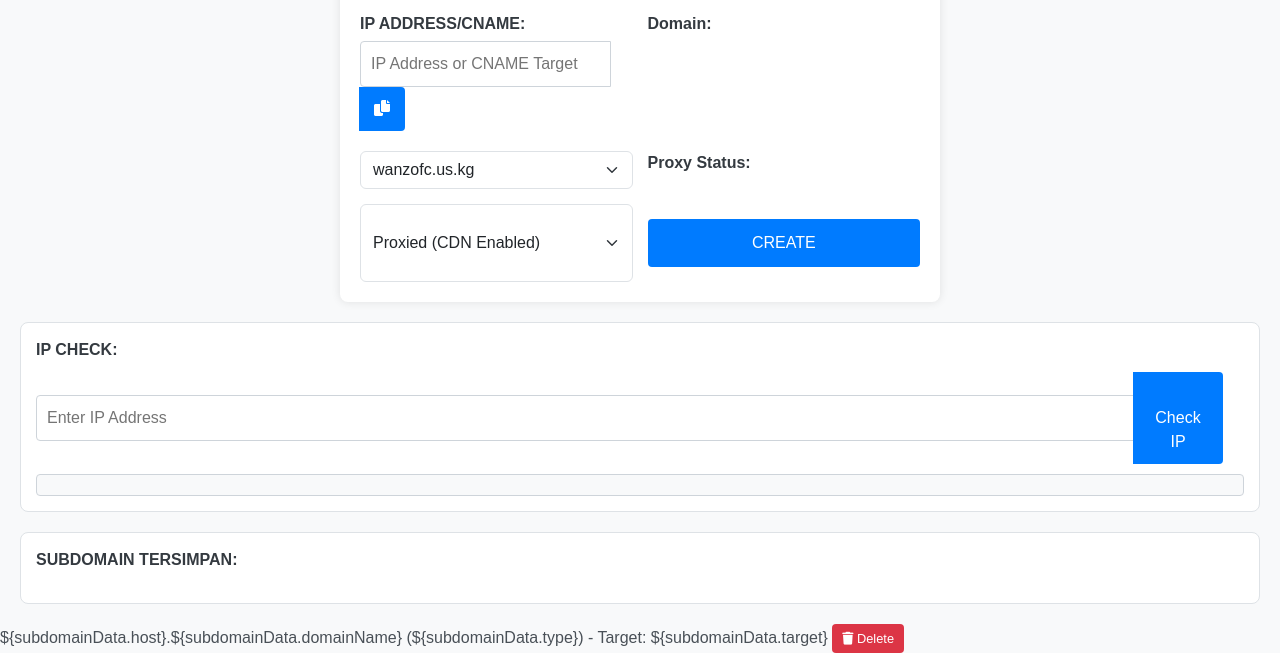
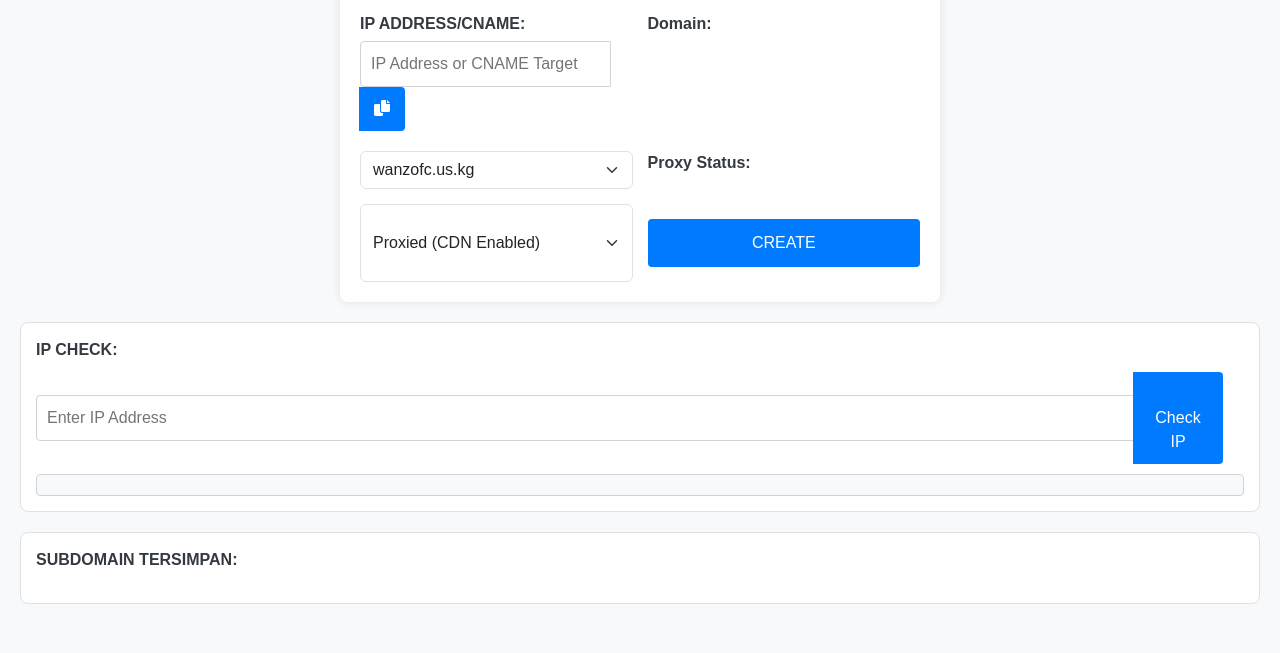
Before and after one commit to wulandari-tech/domain-, a website: page index.html in a window 1280 px wide. Shown: the part 311-964 px from the top of the page. After the commit the page ends 935 px from the top, so only its background shows below. Drawn offline with nearby package versions, Linux system fonts and the light colour scheme; some packages are replaced by stand-ins of ours; a script that the page names is missing.

Commit message:
Update index.html

```diff
--- a/index.html
+++ b/index.html
@@ -629,17 +629,15 @@
             <div class="ip-check-result" id="ipCheckResult">
                 </div>
         </div>
-         <div id="subdomainList">
+    <div id="subdomainList">
             <label>SUBDOMAIN TERSIMPAN:</label>
             <ul id="storedSubdomains">
             </ul>
         </div>
     </div>
     <script src="https://cdn.jsdelivr.net/npm/bootstrap@5.3.0/dist/js/bootstrap.bundle.min.js"></script>
-                                            <span>${subdomainData.host}.${subdomainData.domainName} (${subdomainData.type}) - Target: ${subdomainData.target}</span>
-                                        <button class="delete-subdomain-btn" onclick="deleteStoredSubdomain(${index})"><i class="fas fa-trash"></i> Delete</button>
-</li>
-                    <script>
+    <script>
+    <script>
     function openNav() {
         document.getElementById("mySidebar").style.width = "250px";
     }
```
